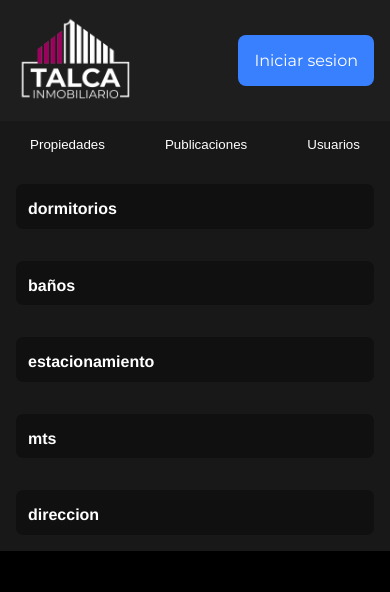
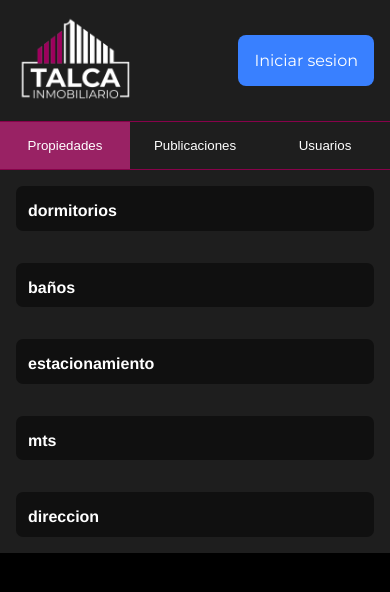
Before and after one commit to david-aravena/inmo, a Next.js app: page /buscador in a window 390 px wide. Shown: the top 592 px of the page. Built offline with nearby package versions, Linux system fonts and the light colour scheme.

Commit message:
fix: position elements search component

```diff
--- a/src/app/globals.css
+++ b/src/app/globals.css
@@ -11,7 +11,7 @@ a{
 
 :root {
   --input-border: #88024b;
-  --background-gray: #181818;
+  --background-gray: #1e1e1e;
 }
 
 .buttons{
--- a/src/components/formSearch/formSearch.module.css
+++ b/src/components/formSearch/formSearch.module.css
@@ -13,7 +13,7 @@
   width:100%;
   height:auto;
   display: flex;
-  justify-content: space-around;
+  flex-direction: column;
   background-color: var(--background-gray);
 }
 
@@ -47,4 +47,8 @@
   .formContainer{
     flex-direction: column;
   }
+
+  .typeButtons{
+    flex-direction: row;
+  }
 }
--- a/src/components/formSearch/index.jsx
+++ b/src/components/formSearch/index.jsx
@@ -19,16 +19,18 @@ export default function FormSearch({buttons}){
 
   return(
     <div className={styles.container}>
-      <div className={styles.typeButtons}>
-        {buttons.map((button) => (
-          <button style={{ padding: "1rem", background:"none", color:"white", border:"none" }} onClick={(e) => setTypeSelected(e.target.innerText)}>
-            {button.value}
-          </button>
-        ))}
-      </div>
+
 
       <div className={styles.formContainer}>
+
         <div className={styles.attributesContainer}>
+        <div className={styles.typeButtons}>
+          {buttons.map((button) => (
+            <button style={{ padding: "1rem", background:`${typeSelected === button.value ? "#992264" : "none"}`, color:"white", border:"1px solid var(--input-border)", borderLeft:"none", borderRight:"none", flex:"1" }} onClick={(e) => setTypeSelected(e.target.innerText)}>
+              {button.value}
+            </button>
+          ))}
+        </div>
           {selectedButton && (
             <div>
               <div style={{display:"flex", flexDirection:"column"}}>
@@ -45,8 +47,11 @@ export default function FormSearch({buttons}){
           )}
         </div>
 
-        <div className={styles.resultContainer}>
+        <div style={{width:"100%", display:"flex", flexDirection:"column", position:"relative"}}>
 
+          <div className={styles.resultContainer}>
+
+          </div>
         </div>
       </div>
     </div>
```
